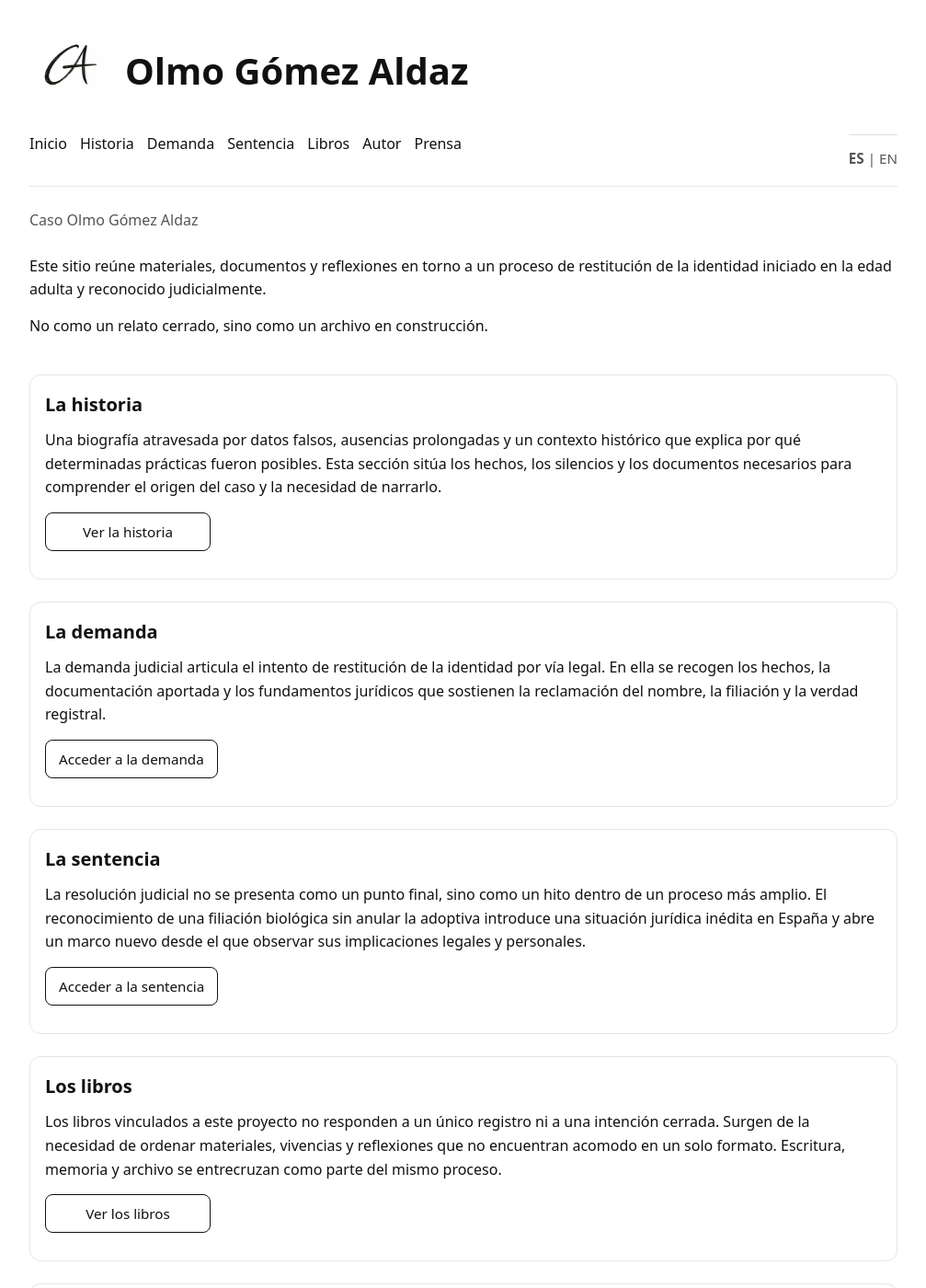
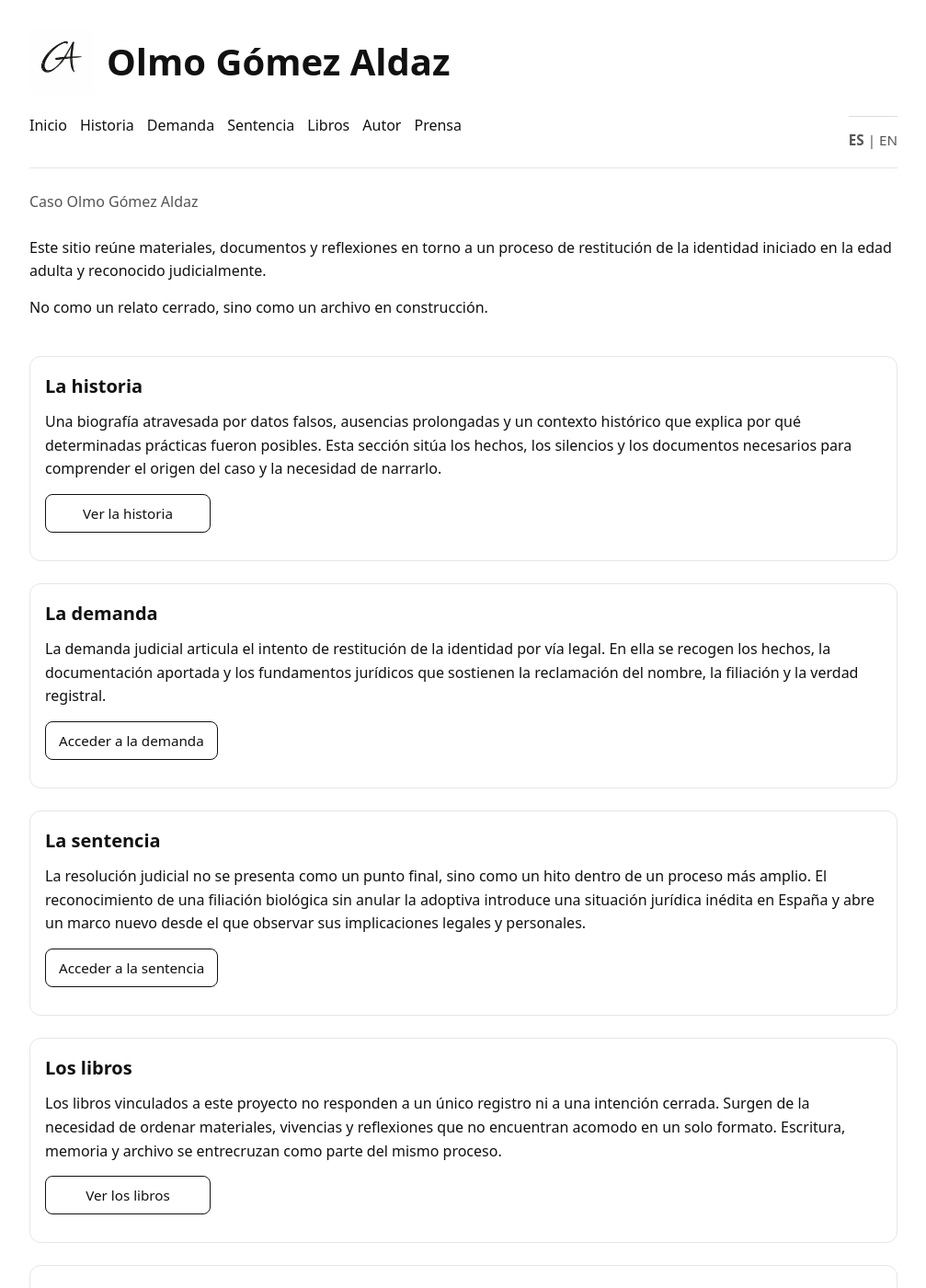
Before and after one commit to olmogaldaz/olmogaldaz.github.io, a Jekyll site: the page built from index.html, in a window 1280 px wide and 1400 px high. Shown: the whole window at 92% size, without its empty margins (136-1143 px from the left). Built offline with Jekyll 4.4.1, drawn with Linux system fonts in a browser that asks for light colours.

Commit message:
Update style.css

```diff
--- a/css/style.css
+++ b/css/style.css
@@ -86,7 +86,7 @@ header h1{
 }
 
 .site-title .logo-ga {
-  height: 90px;   /* ajusta si lo quieres más pequeño */
+  height: 70px;   /* ajusta si lo quieres más pequeño */
   width: auto;
   display: block;
 }
```
